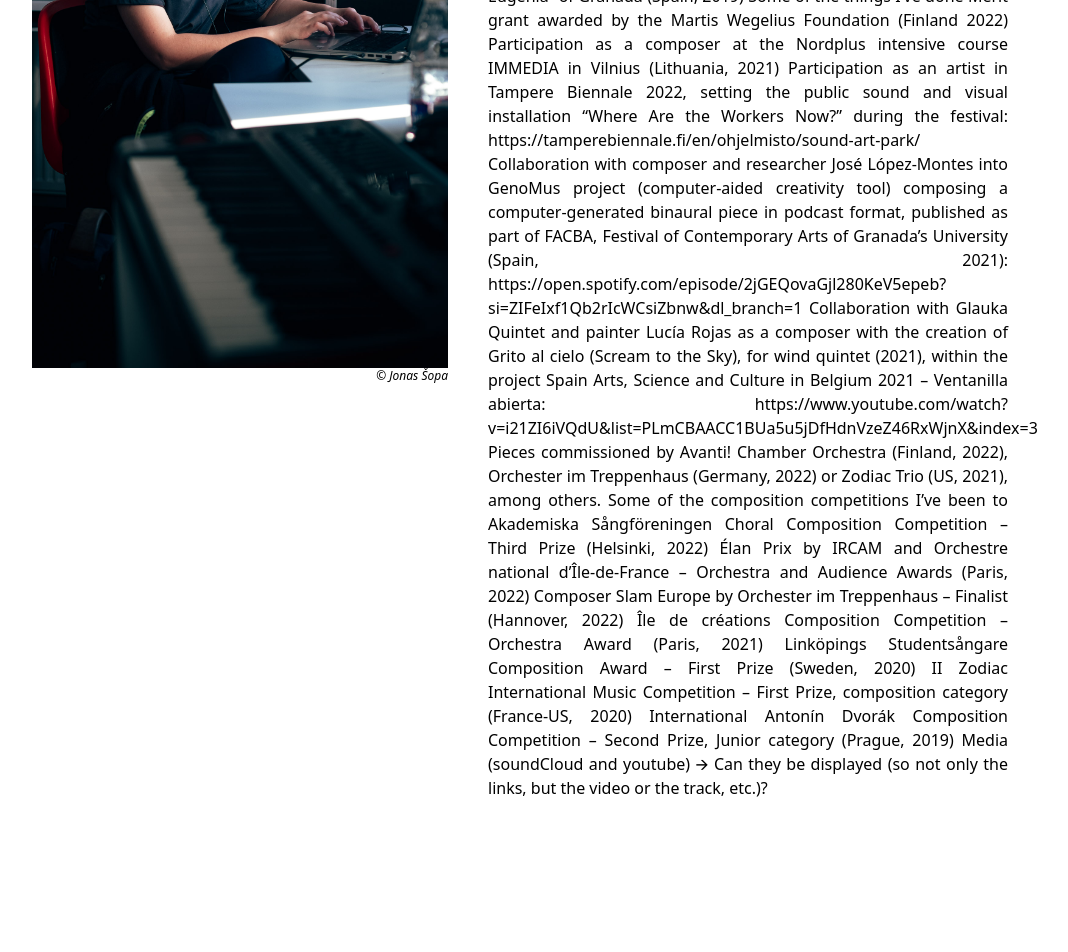
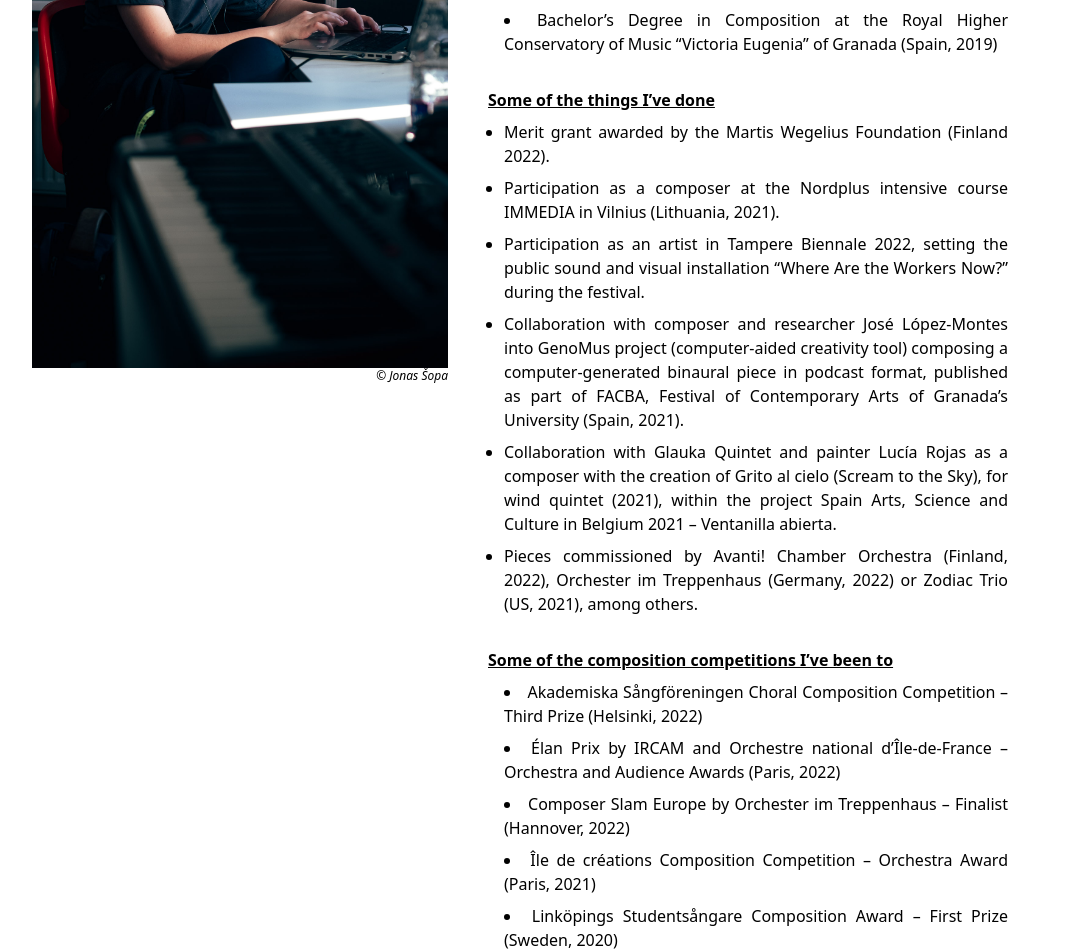
Before and after one commit to Kyokatarz/pilar-personal-website, a React (Create React App) app: page /about-me in a window 1280 px wide. Shown: the part 440-1392 px from the top of the page, without its empty margins (120-1188 px from the left). Before the commit the page ends 1280 px from the top, so only its background shows below. Built offline with nearby package versions, Linux system fonts and the light colour scheme.

Commit message:
FullAbout page

```diff
--- a/src/pages/FullAbout/FullAbout.tsx
+++ b/src/pages/FullAbout/FullAbout.tsx
@@ -2,6 +2,8 @@ import React from 'react'
 
 import Paragraph from '../../components/Paragraph'
 import Section from '../../components/Section'
+import SeeMore from '../../components/SeeMore'
+import SubSectionHeader from '../../components/SubSectionHeader'
 
 import PilarWorking from './assets/pilar-working.jpg'
 
@@ -24,45 +26,98 @@ const FullAbout = () => {
             find my artist statement in the home page.
           </Paragraph>
           <br />
+          <SubSectionHeader level={2}>Education</SubSectionHeader>
           <Paragraph>
-            Education Master of Music in Composition at the Sibelius Academy,
-            University of the Arts Helsinki (Finland, 2022) Master’s Degree in
-            Electroacoustic Composition, Higher Center of Musical Education
-            “Katarina Gurska” of Madrid (Spain, 2020) Bachelor’s Degree in
-            Composition at the Royal Higher Conservatory of Music “Victoria
-            Eugenia” of Granada (Spain, 2019) Some of the things I’ve done Merit
-            grant awarded by the Martis Wegelius Foundation (Finland 2022)
-            Participation as a composer at the Nordplus intensive course IMMEDIA
-            in Vilnius (Lithuania, 2021) Participation as an artist in Tampere
-            Biennale 2022, setting the public sound and visual installation
-            “Where Are the Workers Now?” during the festival:
-            https://tamperebiennale.fi/en/ohjelmisto/sound-art-park/
-            Collaboration with composer and researcher José López-Montes into
-            GenoMus project (computer-aided creativity tool) composing a
-            computer-generated binaural piece in podcast format, published as
-            part of FACBA, Festival of Contemporary Arts of Granada’s University
-            (Spain, 2021):
-            https://open.spotify.com/episode/2jGEQovaGjl280KeV5epeb?si=ZIFeIxf1Qb2rIcWCsiZbnw&dl_branch=1
-            Collaboration with Glauka Quintet and painter Lucía Rojas as a
-            composer with the creation of Grito al cielo (Scream to the Sky),
-            for wind quintet (2021), within the project Spain Arts, Science and
-            Culture in Belgium 2021 – Ventanilla abierta:
-            https://www.youtube.com/watch?v=i21ZI6iVQdU&list=PLmCBAACC1BUa5u5jDfHdnVzeZ46RxWjnX&index=3
-            Pieces commissioned by Avanti! Chamber Orchestra (Finland, 2022),
-            Orchester im Treppenhaus (Germany, 2022) or Zodiac Trio (US, 2021),
-            among others. Some of the composition competitions I’ve been to
-            Akademiska Sångföreningen Choral Composition Competition – Third
-            Prize (Helsinki, 2022) Élan Prix by IRCAM and Orchestre national
-            d’Île-de-France – Orchestra and Audience Awards (Paris, 2022)
-            Composer Slam Europe by Orchester im Treppenhaus – Finalist
-            (Hannover, 2022) Île de créations Composition Competition –
-            Orchestra Award (Paris, 2021) Linköpings Studentsångare Composition
-            Award – First Prize (Sweden, 2020) II Zodiac International Music
-            Competition – First Prize, composition category (France-US, 2020)
-            International Antonín Dvorák Composition Competition – Second Prize,
-            Junior category (Prague, 2019) Media (soundCloud and youtube) 🡪 Can
-            they be displayed (so not only the links, but the video or the
-            track, etc.)?
+            <li className='list-disc ml-4 my-2'>
+              Master of Music in Composition at the Sibelius Academy, University
+              of the Arts Helsinki (Finland, 2022)
+            </li>
+            <li className='list-disc ml-4 my-2'>
+              Master’s Degree in Electroacoustic Composition, Higher Center of
+              Musical Education “Katarina Gurska” of Madrid (Spain, 2020)
+            </li>
+            <li className='list-disc ml-4 my-2'>
+              Bachelor’s Degree in Composition at the Royal Higher Conservatory
+              of Music “Victoria Eugenia” of Granada (Spain, 2019)
+            </li>
+          </Paragraph>
+          <br />
+          <SubSectionHeader level={2}>
+            Some of the things I’ve done
+          </SubSectionHeader>
+          <Paragraph>
+            <ul>
+              <li className='list-disc ml-4 my-2'>
+                Merit grant awarded by the Martis Wegelius Foundation (Finland
+                2022).
+              </li>
+
+              <li className='list-disc ml-4 my-2'>
+                Participation as a composer at the Nordplus intensive course
+                IMMEDIA in Vilnius (Lithuania, 2021).
+              </li>
+              <li className='list-disc ml-4 my-2'>
+                Participation as an artist in Tampere Biennale 2022, setting the
+                public sound and visual installation “Where Are the Workers
+                Now?” during the festival.
+              </li>
+              <li className='list-disc ml-4 my-2'>
+                Collaboration with composer and researcher José López-Montes
+                into GenoMus project (computer-aided creativity tool) composing
+                a computer-generated binaural piece in podcast format, published
+                as part of FACBA, Festival of Contemporary Arts of Granada’s
+                University (Spain, 2021).
+              </li>
+              <li className='list-disc ml-4 my-2'>
+                Collaboration with Glauka Quintet and painter Lucía Rojas as a
+                composer with the creation of Grito al cielo (Scream to the
+                Sky), for wind quintet (2021), within the project Spain Arts,
+                Science and Culture in Belgium 2021 – Ventanilla abierta.
+              </li>
+              <li className='list-disc ml-4 my-2'>
+                Pieces commissioned by Avanti! Chamber Orchestra (Finland,
+                2022), Orchester im Treppenhaus (Germany, 2022) or Zodiac Trio
+                (US, 2021), among others.
+              </li>
+            </ul>
+          </Paragraph>
+          <br />
+
+          <SubSectionHeader level={2}>
+            Some of the composition competitions I’ve been to
+          </SubSectionHeader>
+          <Paragraph>
+            <li className='list-disc ml-4 my-2'>
+              Akademiska Sångföreningen Choral Composition Competition – Third
+              Prize (Helsinki, 2022)
+            </li>
+            <li className='list-disc ml-4 my-2'>
+              Élan Prix by IRCAM and Orchestre national d’Île-de-France –
+              Orchestra and Audience Awards (Paris, 2022)
+            </li>
+            <li className='list-disc ml-4 my-2'>
+              Composer Slam Europe by Orchester im Treppenhaus – Finalist
+              (Hannover, 2022)
+            </li>
+            <li className='list-disc ml-4 my-2'>
+              {' '}
+              Île de créations Composition Competition – Orchestra Award (Paris,
+              2021)
+            </li>
+            <li className='list-disc ml-4 my-2'>
+              Linköpings Studentsångare Composition Award – First Prize (Sweden,
+              2020)
+            </li>
+            <li className='list-disc ml-4 my-2'>
+              II Zodiac International Music Competition – First Prize,
+              composition category (France-US, 2020)
+            </li>
+            <li className='list-disc ml-4 my-2'>
+              {' '}
+              International Antonín Dvorák Composition Competition – Second
+              Prize, Junior category (Prague, 2019)
+            </li>
+            <SeeMore to='/media'>See more media {'>>'}</SeeMore>
           </Paragraph>
         </div>
       </div>
```
